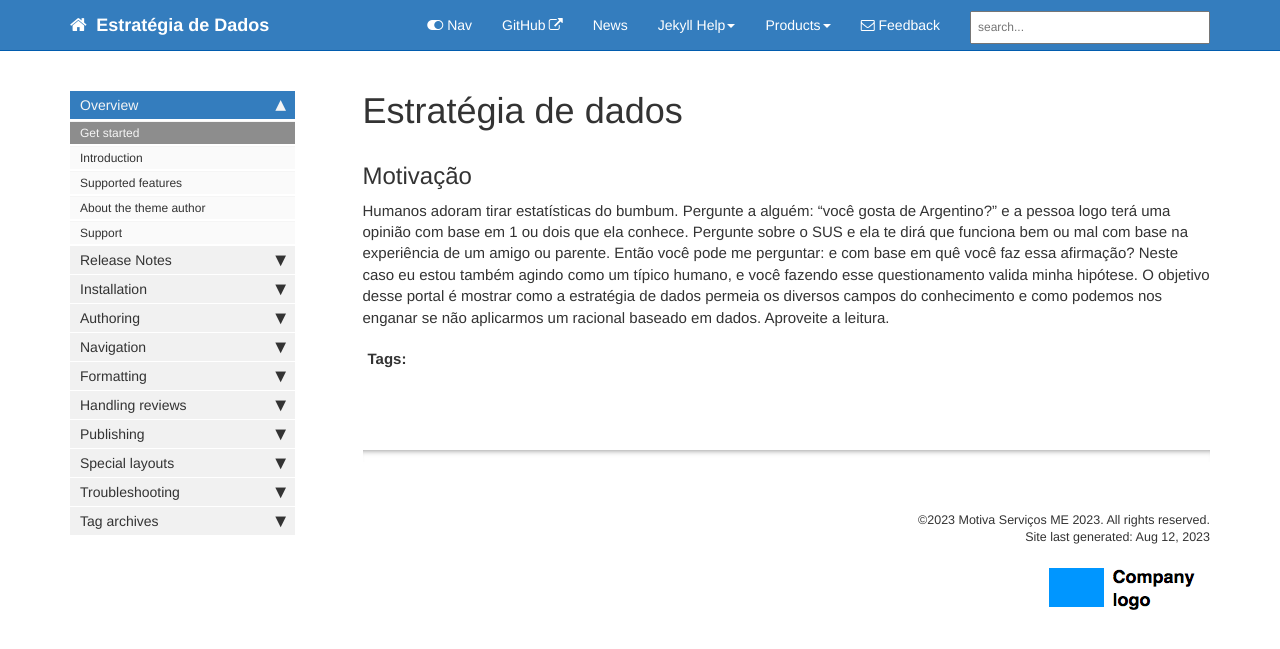
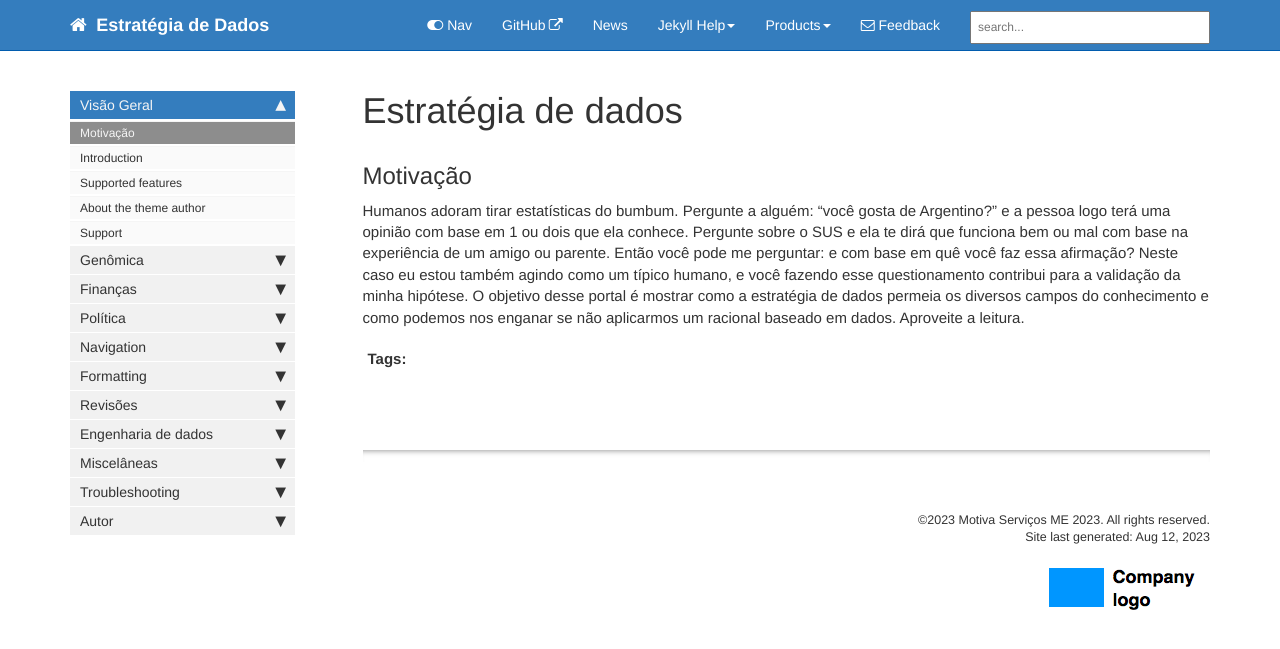
Before and after one commit to esthercamilo/esthercamilo.github.io, a Jekyll site: the page built from index.md, in a window 1280 px wide. Shown: the top 649 px of the page. Built offline with Jekyll 4.4.1, drawn with Linux system fonts in a browser that asks for light colours; comment, search, counter and statistics services are not loaded.

Commit message:
planejamento dos índices

```diff
--- a/_data/sidebars/mydoc_sidebar.yml
+++ b/_data/sidebars/mydoc_sidebar.yml
@@ -19,11 +19,11 @@ entries:
       output: pdf
       type: frontmatter
 
-  - title: Overview
+  - title: Visão Geral
     output: web, pdf
     folderitems:
 
-    - title: Get started
+    - title: Motivação
       url: /index.html
       output: web, pdf
       type: homepage
@@ -44,7 +44,7 @@ entries:
       url: /mydoc_support.html
       output: web, pdf
 
-  - title: Release Notes
+  - title: Genômica
     output: web, pdf
     folderitems:
 
@@ -56,7 +56,7 @@ entries:
       url: /mydoc_release_notes_50.html
       output: web, pdf
 
-  - title: Installation
+  - title: Finanças
     output: web, pdf
     folderitems:
 
@@ -72,15 +72,15 @@ entries:
       url: /mydoc_install_jekyll_on_windows.html
       output: web, pdf
 
-  - title: Authoring
+  - title: Política
     output: web, pdf
 
     folderitems:
-    - title: Pages
+    - title: Brasil
       url: /mydoc_pages.html
       output: web, pdf
 
-    - title: Posts
+    - title: Mundo
       url: /mydoc_posts.html
       output: web, pdf
 
@@ -176,7 +176,7 @@ entries:
       url: /mydoc_workflow_maps.html
       output: web, pdf
 
-  - title: Handling reviews
+  - title: Revisões
     output: web, pdf
 
     folderitems:
@@ -188,15 +188,15 @@ entries:
 #      url: /mydoc_git_collaboration
 #      output: web, pdf
 
-  - title: Publishing
+  - title: Engenharia de dados
     output: web, pdf
 
     folderitems:
-    - title: Build arguments
+    - title: Arquitetura
       url: /mydoc_build_arguments.html
       output: web, pdf
 
-    - title: Themes
+    - title: Núvem
       url: /mydoc_themes.html
       output: web, pdf
 
@@ -224,11 +224,11 @@ entries:
       url: /mydoc_publishing_github_pages.html
       output: web, pdf
 
-  - title: Special layouts
+  - title: Miscelâneas
     output: web, pdf
 
     folderitems:
-    - title: Knowledge-base layout
+    - title: React
       url: /mydoc_kb_layout.html
       output: web, pdf
 
@@ -253,11 +253,11 @@ entries:
       url: /mydoc_troubleshooting.html
       output: web, pdf
 
-  - title: Tag archives
+  - title: Autor
     output: web
     folderitems:
 
-    - title: Tag archives overview
+    - title: Resume
       url: /mydoc_tag_archives_overview.html
       output: web
 
--- a/index.md
+++ b/index.md
@@ -9,7 +9,7 @@ toc: false
 
 ## Motivação
 
-Humanos adoram tirar estatísticas do bumbum. Pergunte a alguém: "você gosta de Argentino?" e a pessoa logo terá uma opinião com base em 1 ou dois que ela conhece. Pergunte sobre o SUS e ela te dirá que funciona bem ou mal com base na experiência de um amigo ou parente. Então você pode me perguntar: e com base em quê você faz essa afirmação? Neste caso eu estou também agindo como um típico humano, e você fazendo esse questionamento valida minha hipótese. O objetivo desse portal é mostrar como a estratégia de dados permeia os diversos campos do conhecimento e como podemos nos enganar se não aplicarmos um racional baseado em dados. Aproveite a leitura.
+Humanos adoram tirar estatísticas do bumbum. Pergunte a alguém: "você gosta de Argentino?" e a pessoa logo terá uma opinião com base em 1 ou dois que ela conhece. Pergunte sobre o SUS e ela te dirá que funciona bem ou mal com base na experiência de um amigo ou parente. Então você pode me perguntar: e com base em quê você faz essa afirmação? Neste caso eu estou também agindo como um típico humano, e você fazendo esse questionamento contribui para a validação da minha hipótese. O objetivo desse portal é mostrar como a estratégia de dados permeia os diversos campos do conhecimento e como podemos nos enganar se não aplicarmos um racional baseado em dados. Aproveite a leitura.
 
 
 
```
